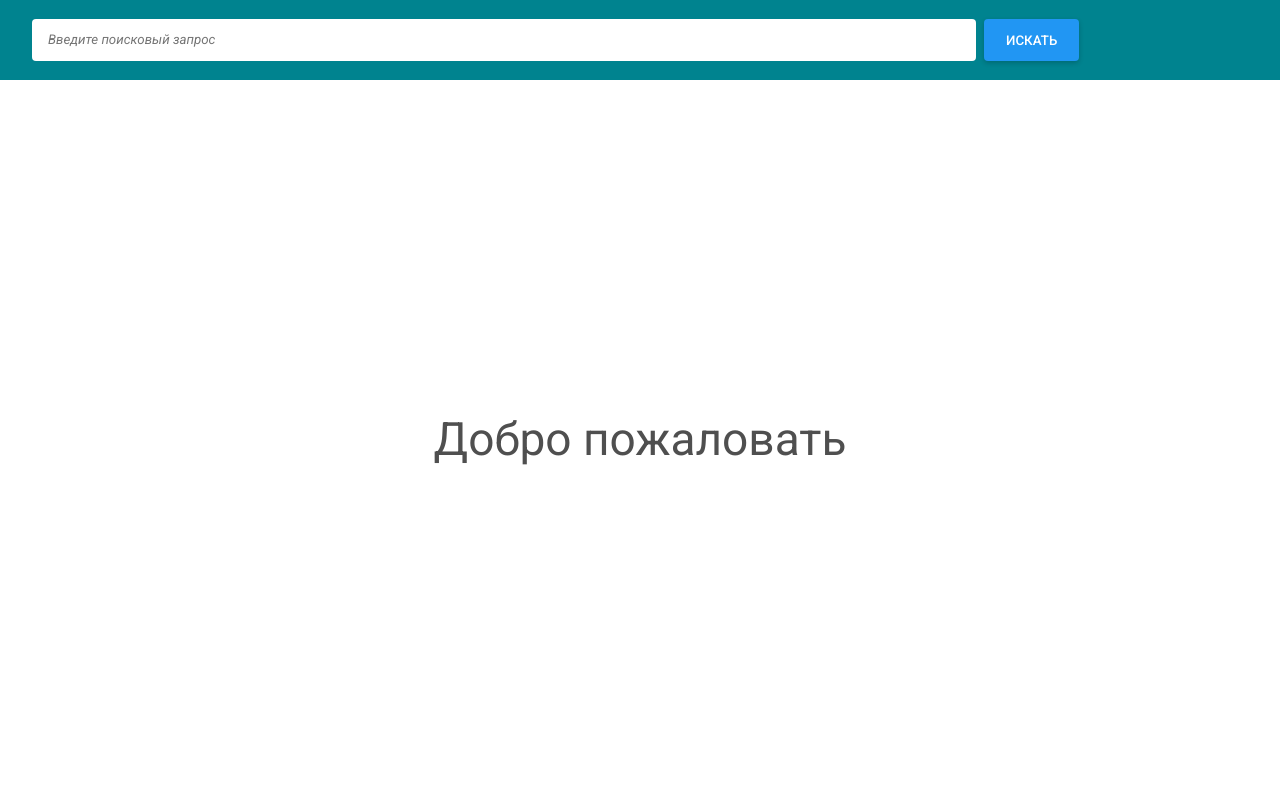
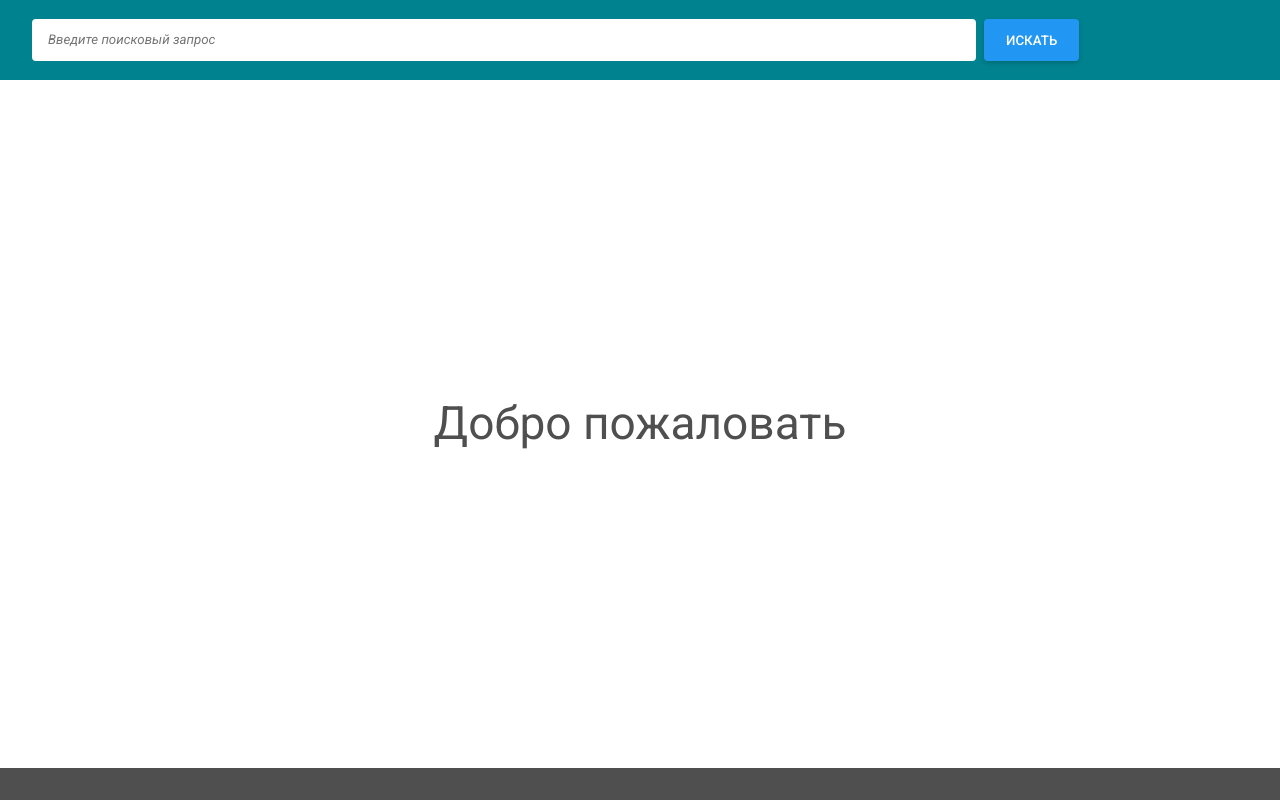
Before and after one commit to Stanisgrox/React-Git-Repository-searcher-app, a React (Create React App) app: page / in a window 1280 px wide. Built offline with nearby package versions, Linux system fonts and the light colour scheme.

Commit message:
Footer bar added

```diff
--- a/src/App.tsx
+++ b/src/App.tsx
@@ -1,11 +1,13 @@
 import SearchBar from './components/search-bar/search-bar';
 import MainScreen from './components/main-screen/main-screen';
+import Footer from './components/footer/footer';
 
 function App() {
   return (
     <div className="App">
       <SearchBar />
       <MainScreen />
+      <Footer />
     </div>
   );
 }
--- /dev/null
+++ b/src/components/footer/footer.module.scss
@@ -0,0 +1,5 @@
+.footer {
+    height: 32px;
+    width: 100%;
+    background-color: #4F4F4F;
+}
--- /dev/null
+++ b/src/components/footer/footer.tsx
@@ -0,0 +1,9 @@
+import styles from './footer.module.scss';
+
+const Footer = () => {
+    return (
+        <div className={styles.footer} />
+    )
+}
+
+export default Footer;
--- a/src/components/main-screen/Main-Screen.module.scss
+++ b/src/components/main-screen/Main-Screen.module.scss
@@ -1,6 +1,6 @@
 .helloScreen {
     width: 100%;
-    height: calc(100% - 80px);
+    height: calc(100% - 112px);
     display: flex;
     align-items: center;
     justify-content: center;
```
